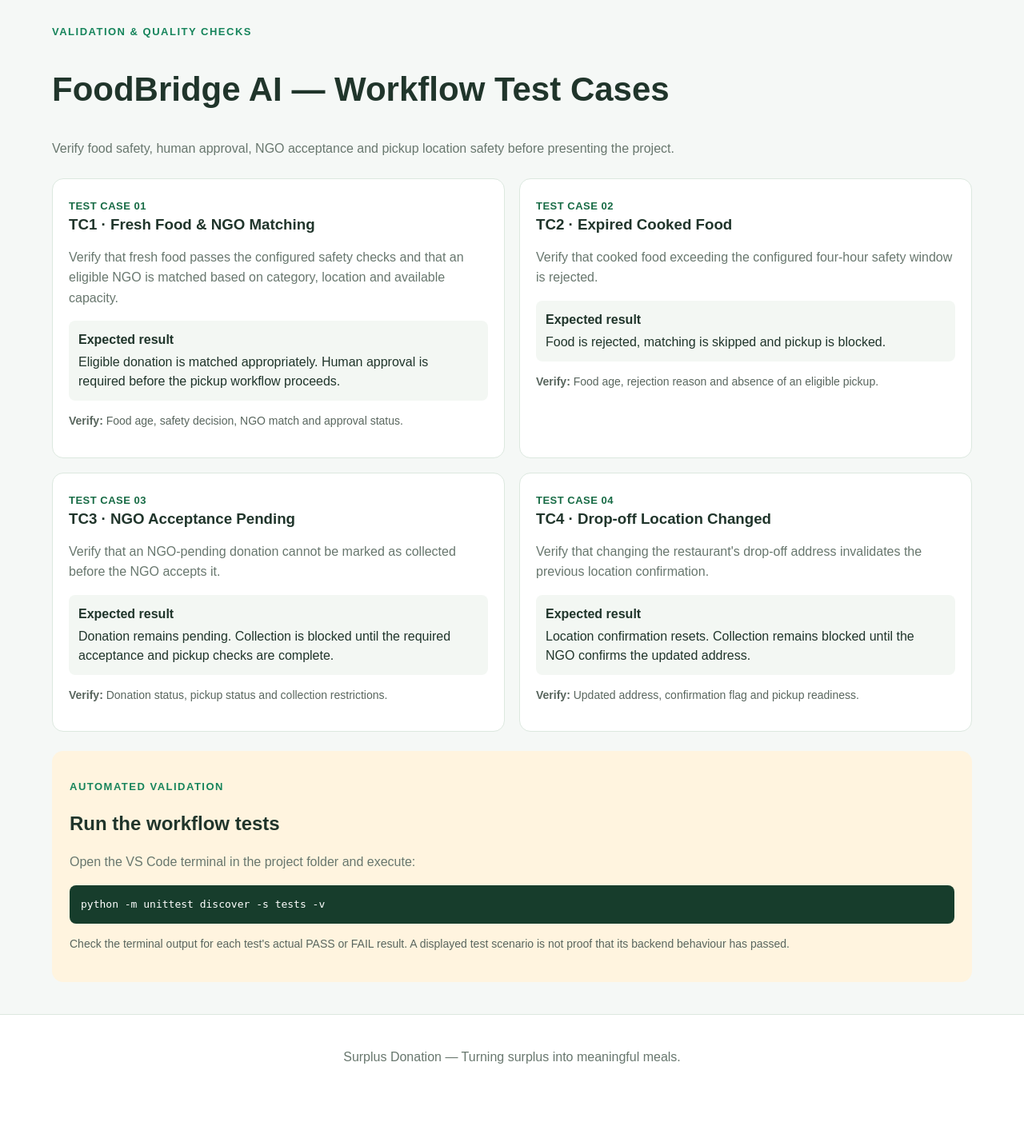
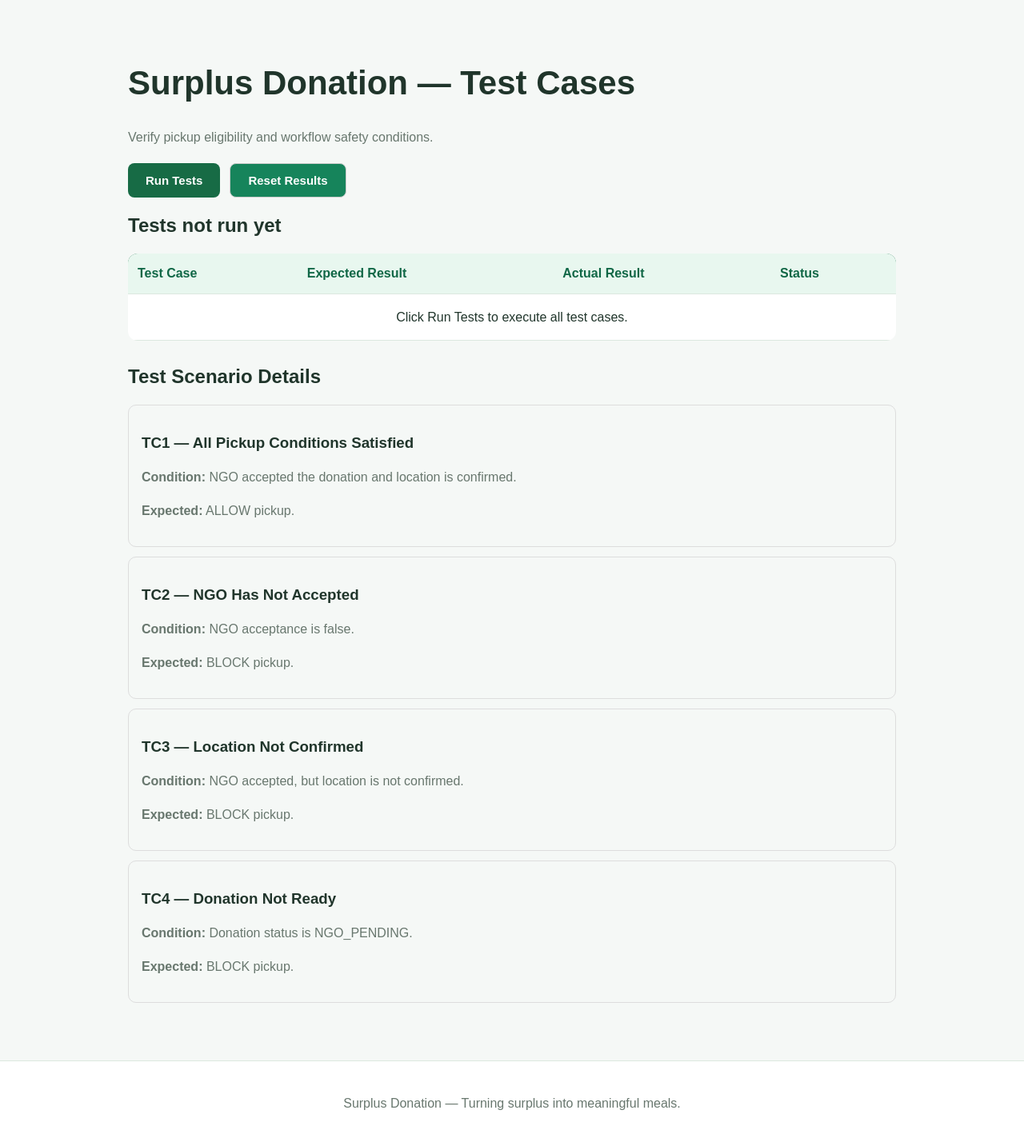
Before and after one commit to LOHITHA-SRI4517/Surplus-Food-Donation-Matcher, a Flask app: page /tests in a window 1280 px wide. Shown: the part 73-1506 px from the top of the page at 80% size. Before the commit the page ends 1403 px from the top, so only its background shows below. Run offline with Flask 3, Linux system fonts and the light colour scheme; the visitor is signed in with stand-in values (Sample User, id 1).

Commit message:
Update test cases HTML layout and styles
Refactor HTML structure and styles for test cases page.

```diff
--- a/templates/test_cases.html
+++ b/templates/test_cases.html
@@ -1,199 +1,140 @@
 
 {% extends "base.html" %}
 
-{% block title %}Workflow Tests | FoodBridge AI{% endblock %}
+{% block content %}
+<div style="max-width:1000px;margin:30px auto;padding:20px;">
+    <h1>Surplus Donation — Test Cases</h1>
+    <p>Verify pickup eligibility and workflow safety conditions.</p>
 
-{% block content %}
-
-<style>
-  .test-intro {
-    margin-bottom: 24px;
-  }
-
-  .test-grid {
-    display: grid;
-    grid-template-columns: repeat(2, minmax(0, 1fr));
-    gap: 18px;
-    margin: 24px 0;
-  }
-
-  .test-card {
-    background: var(--card, #ffffff);
-    border: 1px solid var(--border, #e3e9e3);
-    border-radius: 14px;
-    padding: 20px;
-  }
-
-  .test-card h3 {
-    margin-top: 0;
-    margin-bottom: 10px;
-  }
-
-  .test-id {
-    color: #176B45;
-    font-weight: 700;
-    font-size: 13px;
-    letter-spacing: .5px;
-  }
-
-  .test-card p {
-    line-height: 1.6;
-  }
-
-  .test-label {
-    font-weight: 700;
-    margin-bottom: 4px;
-  }
-
-  .test-result {
-    padding: 12px;
-    border-radius: 8px;
-    background: #f3f7f3;
-    margin-top: 12px;
-    line-height: 1.5;
-  }
-
-  .test-callout {
-    padding: 22px;
-    border-radius: 14px;
-    background: #fff4df;
-    margin-top: 24px;
-    overflow-wrap: anywhere;
-  }
-
-  .test-callout pre {
-    background: #173d2c;
-    color: white;
-    padding: 14px;
-    border-radius: 8px;
-    overflow-x: auto;
-  }
-
-  .test-note {
-    color: #59665e;
-    font-size: 14px;
-    line-height: 1.6;
-  }
-
-  @media (max-width: 650px) {
-    .test-grid {
-      grid-template-columns: 1fr;
-    }
-  }
-</style>
-
-<section class="page-heading test-intro">
-  <p class="eyebrow">VALIDATION & QUALITY CHECKS</p>
-  <h1>FoodBridge AI — Workflow Test Cases</h1>
-  <p>
-    Verify food safety, human approval, NGO acceptance and pickup
-    location safety before presenting the project.
-  </p>
-</section>
-
-<div class="test-grid">
-
-  <article class="test-card">
-    <span class="test-id">TEST CASE 01</span>
-    <h3>TC1 · Fresh Food & NGO Matching</h3>
-
-    <p>
-      Verify that fresh food passes the configured safety checks
-      and that an eligible NGO is matched based on category,
-      location and available capacity.
-    </p>
-
-    <div class="test-result">
-      <div class="test-label">Expected result</div>
-      Eligible donation is matched appropriately. Human approval
-      is required before the pickup workflow proceeds.
+    <div style="display:flex;gap:12px;flex-wrap:wrap;margin:20px 0;">
+        <button id="runButton" onclick="runTests()"
+            style="background:#176B45;color:white;padding:12px 22px;
+            border:0;border-radius:8px;cursor:pointer;font-weight:bold;">
+            Run Tests
+        </button>
+        <button onclick="location.reload()"
+            style="padding:12px 22px;border:1px solid #ccc;
+            border-radius:8px;cursor:pointer;">
+            Reset Results
+        </button>
     </div>
 
-    <p class="test-note">
-      <strong>Verify:</strong> Food age, safety decision, NGO match
-      and approval status.
-    </p>
-  </article>
+    <p id="message" role="status"></p>
+    <h2 id="summary">Tests not run yet</h2>
 
-  <article class="test-card">
-    <span class="test-id">TEST CASE 02</span>
-    <h3>TC2 · Expired Cooked Food</h3>
-
-    <p>
-      Verify that cooked food exceeding the configured four-hour
-      safety window is rejected.
-    </p>
-
-    <div class="test-result">
-      <div class="test-label">Expected result</div>
-      Food is rejected, matching is skipped and pickup is blocked.
+    <div style="overflow-x:auto;">
+        <table style="width:100%;border-collapse:collapse;">
+            <thead>
+                <tr style="background:#176B45;color:white;">
+                    <th style="padding:12px;text-align:left;">Test Case</th>
+                    <th style="padding:12px;text-align:left;">Expected Result</th>
+                    <th style="padding:12px;text-align:left;">Actual Result</th>
+                    <th style="padding:12px;text-align:left;">Status</th>
+                </tr>
+            </thead>
+            <tbody id="results">
+                <tr>
+                    <td colspan="4" style="padding:16px;text-align:center;">
+                        Click Run Tests to execute all test cases.
+                    </td>
+                </tr>
+            </tbody>
+        </table>
     </div>
 
-    <p class="test-note">
-      <strong>Verify:</strong> Food age, rejection reason and
-      absence of an eligible pickup.
-    </p>
-  </article>
+    <h2 style="margin-top:30px;">Test Scenario Details</h2>
 
-  <article class="test-card">
-    <span class="test-id">TEST CASE 03</span>
-    <h3>TC3 · NGO Acceptance Pending</h3>
+    <section style="padding:16px;margin:12px 0;border:1px solid #ddd;border-radius:10px;">
+        <h3>TC1 — All Pickup Conditions Satisfied</h3>
+        <p><b>Condition:</b> NGO accepted the donation and location is confirmed.</p>
+        <p><b>Expected:</b> ALLOW pickup.</p>
+    </section>
 
-    <p>
-      Verify that an NGO-pending donation cannot be marked as
-      collected before the NGO accepts it.
-    </p>
+    <section style="padding:16px;margin:12px 0;border:1px solid #ddd;border-radius:10px;">
+        <h3>TC2 — NGO Has Not Accepted</h3>
+        <p><b>Condition:</b> NGO acceptance is false.</p>
+        <p><b>Expected:</b> BLOCK pickup.</p>
+    </section>
 
-    <div class="test-result">
-      <div class="test-label">Expected result</div>
-      Donation remains pending. Collection is blocked until
-      the required acceptance and pickup checks are complete.
-    </div>
+    <section style="padding:16px;margin:12px 0;border:1px solid #ddd;border-radius:10px;">
+        <h3>TC3 — Location Not Confirmed</h3>
+        <p><b>Condition:</b> NGO accepted, but location is not confirmed.</p>
+        <p><b>Expected:</b> BLOCK pickup.</p>
+    </section>
 
-    <p class="test-note">
-      <strong>Verify:</strong> Donation status, pickup status
-      and collection restrictions.
-    </p>
-  </article>
-
-  <article class="test-card">
-    <span class="test-id">TEST CASE 04</span>
-    <h3>TC4 · Drop-off Location Changed</h3>
-
-    <p>
-      Verify that changing the restaurant's drop-off address
-      invalidates the previous location confirmation.
-    </p>
-
-    <div class="test-result">
-      <div class="test-label">Expected result</div>
-      Location confirmation resets. Collection remains blocked
-      until the NGO confirms the updated address.
-    </div>
-
-    <p class="test-note">
-      <strong>Verify:</strong> Updated address, confirmation flag
-      and pickup readiness.
-    </p>
-  </article>
-
+    <section style="padding:16px;margin:12px 0;border:1px solid #ddd;border-radius:10px;">
+        <h3>TC4 — Donation Not Ready</h3>
+        <p><b>Condition:</b> Donation status is NGO_PENDING.</p>
+        <p><b>Expected:</b> BLOCK pickup.</p>
+    </section>
 </div>
 
-<section class="test-callout">
-  <p class="eyebrow">AUTOMATED VALIDATION</p>
-  <h2>Run the workflow tests</h2>
+<script>
+async function runTests() {
+    const button = document.getElementById("runButton");
+    const message = document.getElementById("message");
+    const summary = document.getElementById("summary");
+    const results = document.getElementById("results");
 
-  <p>
-    Open the VS Code terminal in the project folder and execute:
-  </p>
+    button.disabled = true;
+    button.textContent = "Running...";
+    message.textContent = "Executing test cases...";
+    summary.textContent = "";
+    results.replaceChildren();
 
-  <pre><code>python -m unittest discover -s tests -v</code></pre>
+    try {
+        const response = await fetch("/run-tests", {
+            method: "POST",
+            headers: { "Accept": "application/json" }
+        });
 
-  <p class="test-note">
-    Check the terminal output for each test's actual PASS or FAIL
-    result. A displayed test scenario is not proof that its
-    backend behaviour has passed.
-  </p>
-</section>
+        if (!response.ok) {
+            throw new Error("Request failed: " + response.status);
+        }
 
+        const data = await response.json();
+
+        summary.textContent =
+            data.passed + "/" + data.total + " tests passed";
+
+        data.results.forEach(test => {
+            const tr = document.createElement("tr");
+            tr.style.borderBottom = "1px solid #ddd";
+
+            const values = [
+                test.name,
+                test.expected,
+                test.actual,
+                test.status
+            ];
+
+            values.forEach((value, index) => {
+                const td = document.createElement("td");
+                td.textContent = value;
+                td.style.padding = "12px";
+
+                if (index === 3) {
+                    td.style.fontWeight = "bold";
+                    td.style.color =
+                        value === "PASS" ? "#176B45" : "#c62828";
+                }
+
+                tr.appendChild(td);
+            });
+
+            results.appendChild(tr);
+        });
+
+        message.textContent = "Test execution completed.";
+    } catch (error) {
+        summary.textContent = "Tests could not run";
+        message.textContent =
+            "Check reviewer login, /run-tests route and Render logs.";
+        console.error(error);
+    } finally {
+        button.disabled = false;
+        button.textContent = "Run Tests";
+    }
+}
+</script>
 {% endblock %}
```
